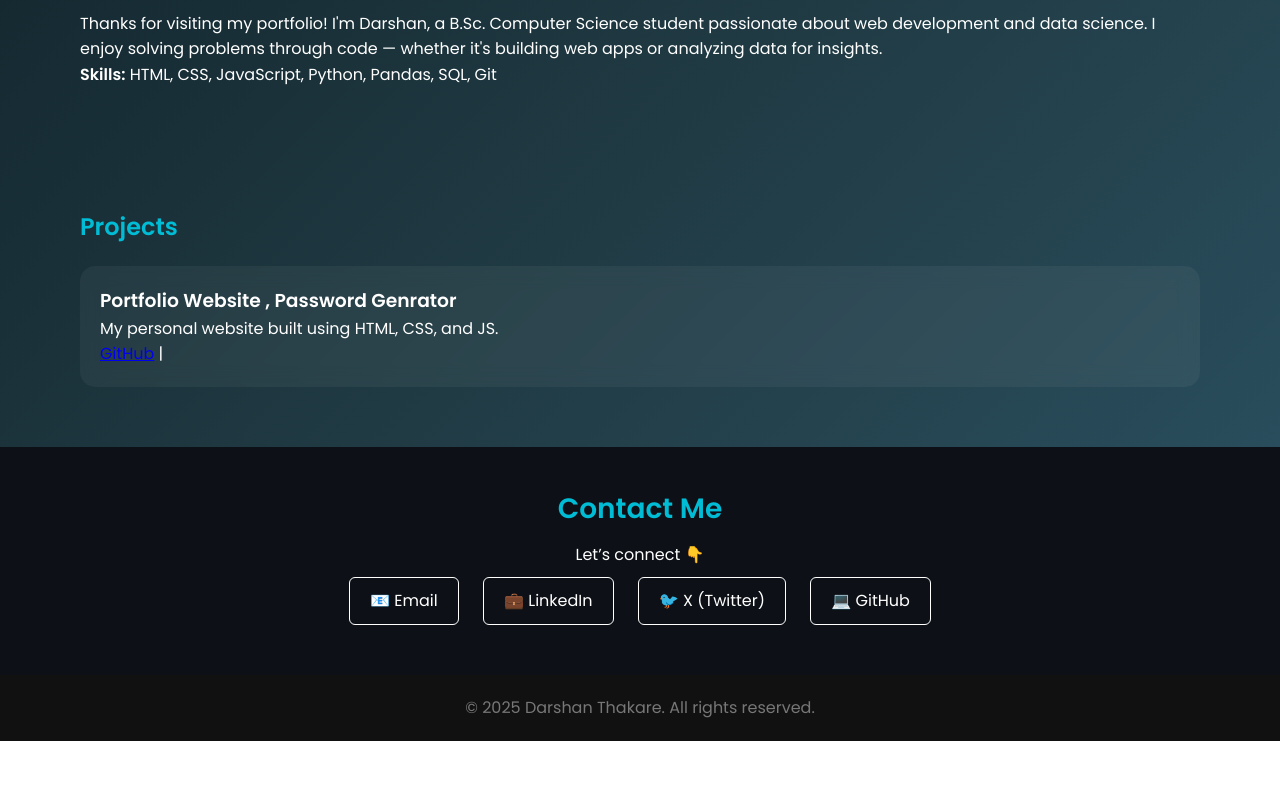
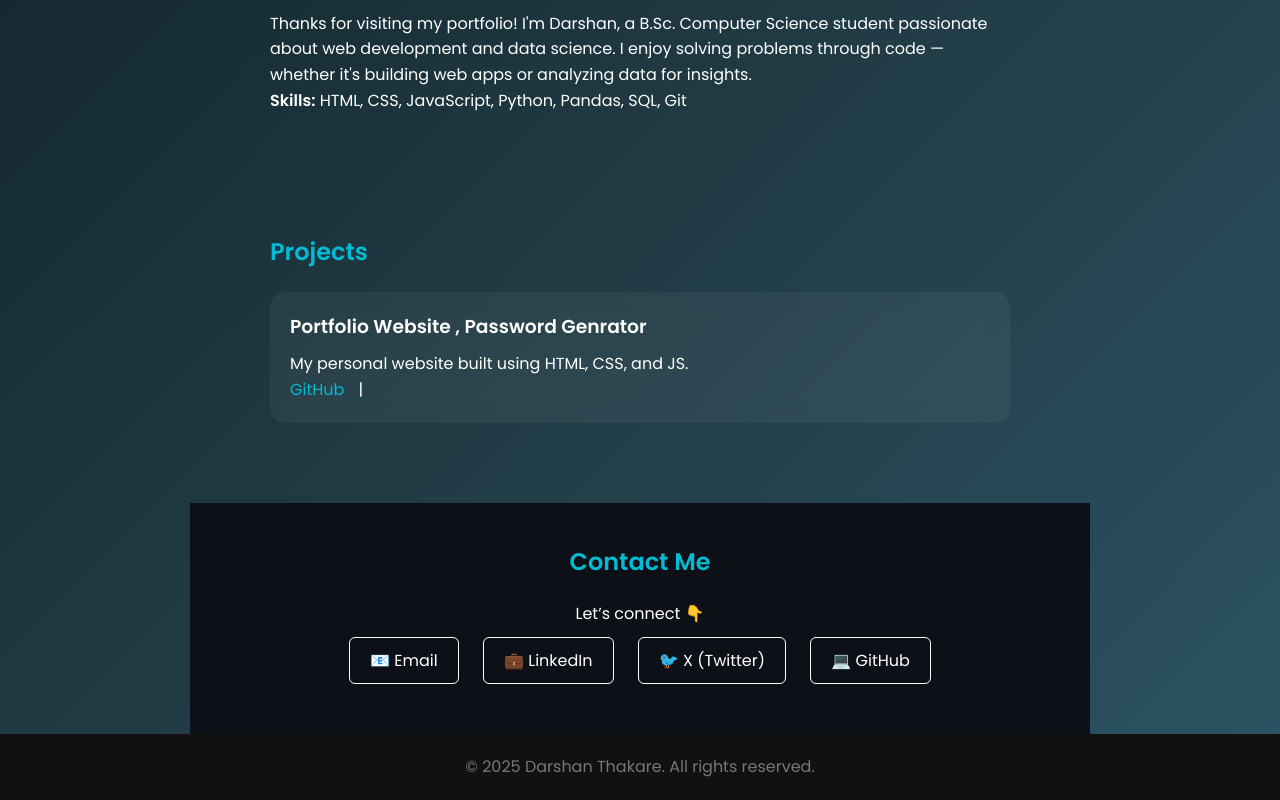
Before and after one commit to darshan90226/portfolio, a plain HTML site: page index.html in a window 1280 px wide. Shown: the part 440-1240 px from the top of the page. Before the commit the page ends 1181 px from the top, so only its background shows below. Drawn offline with nearby package versions, Linux system fonts and the light colour scheme.

Commit message:
Refactor CSS for improved styling and layout

```diff
--- a/style.css
+++ b/style.css
@@ -6,8 +6,8 @@
 }
 
 body {
-  background-color: #0e0e0e;
-  color: #f5f5f5;
+  background: linear-gradient(135deg, #0f2027, #203a43, #2c5364);
+  color: #fff;
   line-height: 1.6;
 }
 
@@ -69,6 +69,8 @@ nav a:hover {
 
 section {
   padding: 60px 80px;
+  max-width: 900px;
+  margin: 0 auto;
 }
 
 section h2 {
@@ -76,24 +78,32 @@ section h2 {
   margin-bottom: 20px;
 }
 
-.project {
-  background: #1a1a1a;
+.project-card {
+  background: rgba(255, 255, 255, 0.05);
+  border-radius: 15px;
   padding: 20px;
   margin-bottom: 20px;
-  border-radius: 6px;
+  backdrop-filter: blur(10px);
+  transition: 0.3s;
 }
 
-.project h3 {
-  margin-bottom: 10px;
-  color: #fff;
+.project-card:hover {
+  transform: translateY(-5px);
+  background: rgba(255, 255, 255, 0.15);
 }
 
-.project a {
+.project-card h3 {
+  color: #fff;
+  margin-bottom: 10px;
+}
+
+.project-card a {
   color: #00bcd4;
   text-decoration: none;
+  margin-right: 10px;
 }
 
-.project a:hover {
+.project-card a:hover {
   text-decoration: underline;
 }
 
@@ -103,6 +113,7 @@ footer {
   background: #111;
   color: #777;
 }
+
 .top-btn {
   position: fixed;
   bottom: 30px;
@@ -121,16 +132,11 @@ footer {
 .top-btn:hover {
   background: #0097a7;
 }
+
 #contact {
   text-align: center;
   padding: 40px 0;
   background: #0d1117;
-  color: #fff;
-}
-
-#contact h2 {
-  font-size: 28px;
-  margin-bottom: 10px;
 }
 
 .social-links a {
@@ -148,50 +154,9 @@ footer {
   background: #fff;
   color: #0d1117;
 }
-#contact {
-  text-align: center;
-  padding: 40px 0;
-  background: #0d1117;
-  color: #fff;
-}
 
-#contact h2 {
-  font-size: 28px;
-  margin-bottom: 10px;
-}
-
-.social-links a {
-  display: inline-block;
-  margin: 10px;
-  padding: 10px 20px;
-  border: 1px solid #fff;
-  border-radius: 6px;
-  color: #fff;
-  text-decoration: none;
-  transition: all 0.3s ease;
-}
-
-.social-links a:hover {
-  background: #fff;
-  color: #0d1117;
-}
-body {
-  background: linear-gradient(135deg, #0f2027, #203a43, #2c5364);
-  color: #fff;
-}
 a:hover {
   color: #00d4ff;
-  transition: 0.3s;
   transform: scale(1.05);
-}
-.project-card {
-  background: rgba(255, 255, 255, 0.05);
-  border-radius: 15px;
-  padding: 20px;
-  backdrop-filter: blur(10px);
   transition: 0.3s;
 }
-.project-card:hover {
-  transform: translateY(-5px);
-  background: rgba(255, 255, 255, 0.15);
-}
```
